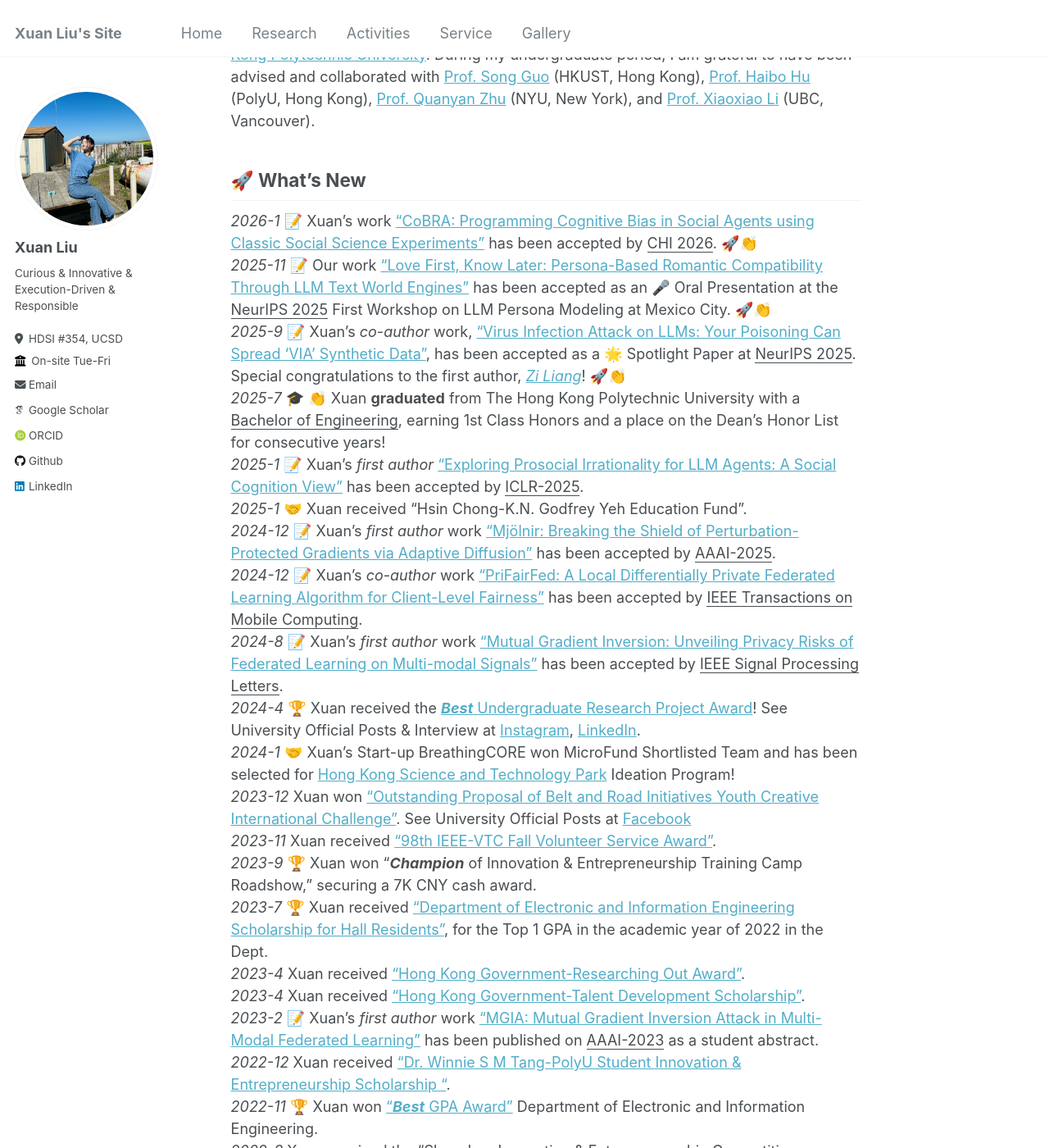
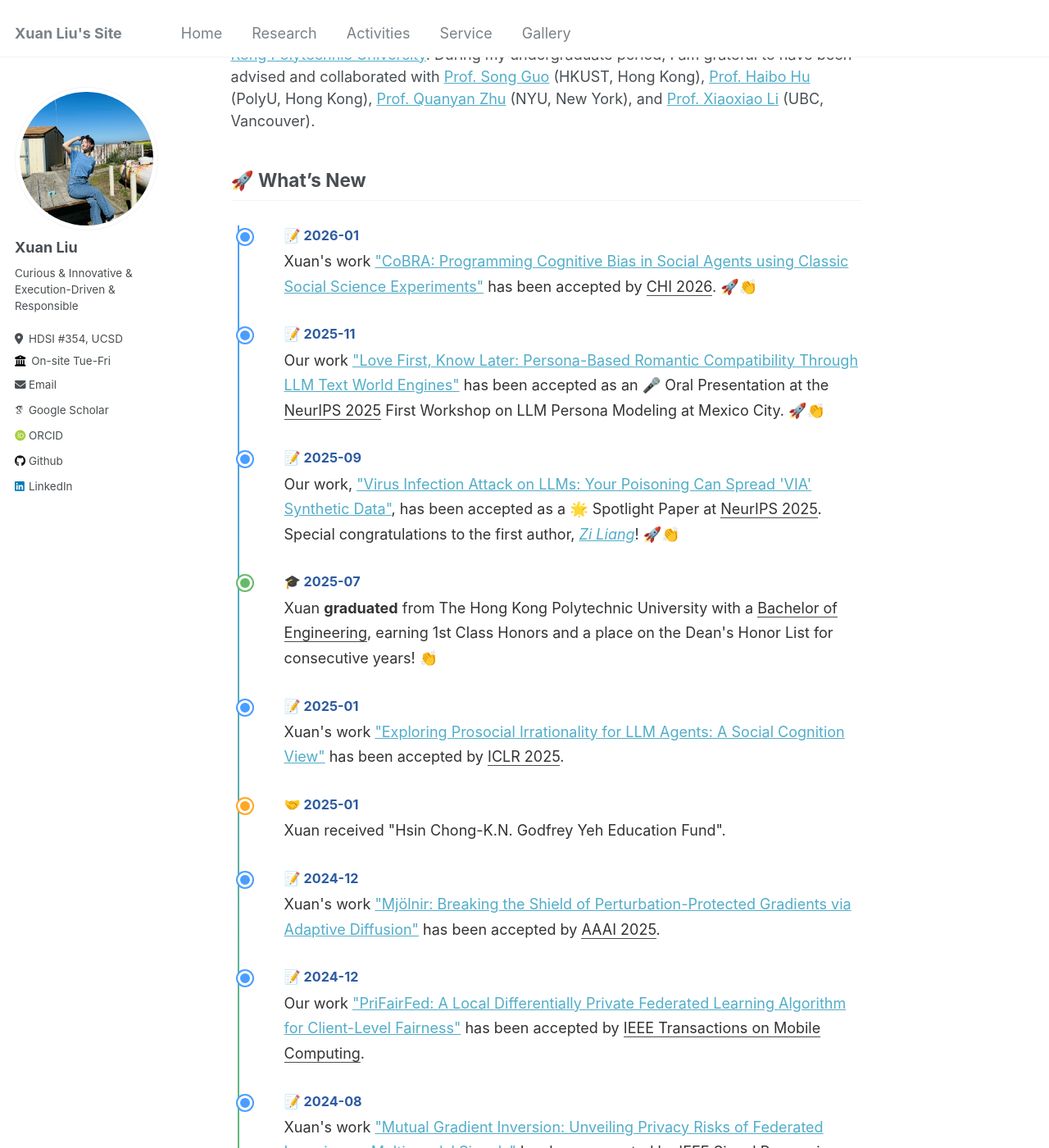
Before and after one commit to XuanL17/XuanL17.github.io, a Jekyll site: the page built from _pages/about.md, in a window 1280 px wide and 1400 px high, scrolled down 200 px. Shown: the whole window at 82% size. Built offline with Jekyll 4.4.1, drawn with Linux system fonts in a browser that asks for light colours; some web fonts are replaced; some of the changed text lies outside the part shown.

Commit message:
refine about

```diff
--- a/_pages/about.md
+++ b/_pages/about.md
@@ -11,28 +11,242 @@ Hey! 😊 I'm Xuan Liu, a first-year Ph.D. student at [UC San Diego](https://ucs
 
 Previously I completed my Bachelor's in Electronic & Information Engineering at [Hong Kong Polytechnic University](https://www.polyu.edu.hk/eee/). During my undergraduate period, I am grateful to have been advised and collaborated with [Prof. Song Guo](https://cse.hkust.edu.hk/~songguo/) (HKUST, Hong Kong), [Prof. Haibo Hu](https://haibohu.org/) (PolyU, Hong Kong), [Prof. Quanyan Zhu](https://engineering.nyu.edu/faculty/quanyan-zhu) (NYU, New York), and [Prof. Xiaoxiao Li](https://ece.ubc.ca/xiaoxiao-li/) (UBC, Vancouver).
 
+<style>
+.timeline {
+  position: relative;
+  padding-left: 40px;
+  margin-top: 30px;
+}
+
+.timeline::before {
+  content: '';
+  position: absolute;
+  left: 8px;
+  top: 0;
+  bottom: 0;
+  width: 2px;
+  background: linear-gradient(to bottom, #4a9eff, #66bb6a, #ffa726);
+}
+
+.timeline-item {
+  position: relative;
+  padding-bottom: 30px;
+  padding-left: 25px;
+}
+
+.timeline-item::before {
+  content: '';
+  position: absolute;
+  left: -32px;
+  top: 5px;
+  width: 18px;
+  height: 18px;
+  border-radius: 50%;
+  border: 3px solid #fff;
+  box-shadow: 0 0 0 2px #ccc;
+  z-index: 1;
+}
+
+.timeline-item.publication::before {
+  background-color: #4a9eff;
+  box-shadow: 0 0 0 2px #4a9eff;
+}
+
+.timeline-item.award::before {
+  background-color: #ffa726;
+  box-shadow: 0 0 0 2px #ffa726;
+}
+
+.timeline-item.milestone::before {
+  background-color: #66bb6a;
+  box-shadow: 0 0 0 2px #66bb6a;
+}
+
+.timeline-item.project::before {
+  background-color: #ab47bc;
+  box-shadow: 0 0 0 2px #ab47bc;
+}
+
+.timeline-date {
+  font-weight: bold;
+  color: #2c5aa0;
+  font-size: 0.9em;
+  margin-bottom: 5px;
+}
+
+.timeline-content {
+  line-height: 1.7;
+  color: #333;
+}
+
+.timeline-item:hover .timeline-content {
+  color: #000;
+}
+
+@media (max-width: 768px) {
+  .timeline {
+    padding-left: 30px;
+  }
+
+  .timeline-item {
+    padding-left: 20px;
+  }
+
+  .timeline-item::before {
+    left: -27px;
+    width: 14px;
+    height: 14px;
+  }
+}
+</style>
+
 ## 🚀 What's New
-_2026-1_  📝 Xuan's work ["CoBRA: Programming Cognitive Bias in Social Agents using Classic Social
-Science Experiments"](https://arxiv.org/abs/2509.13588) has been accepted by <u>CHI 2026</u>. 🚀👏<br>
-_2025-11_ 📝 Our work ["Love First, Know Later: Persona-Based Romantic Compatibility Through LLM Text World Engines"](https://breathingcore.com/f/like-first-know-later-ai-based-romantic-compatibility) has been accepted as an 🎤 Oral Presentation at the <u>NeurIPS 2025</u> First Workshop on LLM Persona Modeling at Mexico City. 🚀👏 <br>
-_2025-9_ 📝 Xuan's _co-author_ work, ["Virus Infection Attack on LLMs: Your Poisoning Can Spread 'VIA' Synthetic Data"](https://www.arxiv.org/abs/2509.23041), has been accepted as a 🌟 Spotlight Paper at <u>NeurIPS 2025</u>. Special congratulations to the first author, _[Zi Liang](https://liangzid.github.io/research.html)_! 🚀👏 <br>
-_2025-7_ 🎓 👏 Xuan **graduated** from The Hong Kong Polytechnic University with a <u>Bachelor of Engineering</u>, earning 1st Class Honors and a place on the Dean's Honor List for consecutive years!  <br>
-_2025-1_ 📝 Xuan's _first author_ [“Exploring Prosocial Irrationality for LLM Agents: A Social Cognition View”](https://arxiv.org/abs/2405.14744) has been accepted by <u>ICLR-2025</u>.<br>
-_2025-1_ 🤝 Xuan received “Hsin Chong-K.N. Godfrey Yeh Education Fund”.<br>
-_2024-12_ 📝 Xuan's _first author_ work ["Mjölnir: Breaking the Shield of Perturbation-Protected Gradients via Adaptive Diffusion"](https://arxiv.org/abs/2407.05285) has been accepted by <u>AAAI-2025</u>.<br>
-_2024-12_ 📝 Xuan's _co-author_ work ["PriFairFed: A Local Differentially Private Federated Learning Algorithm for Client-Level Fairness"](https://www.computer.org/csdl/journal/tm/5555/01/10798583/22EagQA5RYc) has been accepted by <u>IEEE Transactions on Mobile Computing</u>.<br>
-_2024-8_ 📝 Xuan's _first author_ work ["Mutual Gradient Inversion: Unveiling Privacy Risks of Federated Learning on Multi-modal Signals"](https://ieeexplore.ieee.org/document/10663250) has been accepted by <u>IEEE Signal Processing Letters</u>.<br>
-_2024-4_ 🏆 Xuan received the [**_Best_** Undergraduate Research Project Award](https://www.polyu.edu.hk/eee/news-and-events/news/2024/2024-02-21-best-uris-research-project-award-2023/)! See University Official Posts & Interview at [Instagram](https://www.instagram.com/p/C6VELkGy9f6/?utm_source=ig_web_copy_link&igsh=MzRlODBiNWFlZA==), [LinkedIn](https://www.linkedin.com/feed/update/urn:li:activity:7190543155698491392).<br>
-_2024-1_  🤝 Xuan's Start-up BreathingCORE won MicroFund Shortlisted Team and has been selected for [Hong Kong Science and Technology Park](https://www.hkstp.org/) Ideation Program!<br>
-_2023-12_ Xuan won ["Outstanding Proposal of Belt and Road Initiatives Youth Creative International Challenge"](https://1drv.ms/i/c/a0549cc609574664/EWG-yWl0Yl9DrcrM72DdjYoBQc3u0PqYE8SMdbN3p2CmSQ?e=2FwRXi). See University Official Posts at [Facebook](https://www.facebook.com/polyueee/photos/-congratulations-to-our-students-on-winning-the-second-prize-in-the-belt-and-roa/724634839855179/?_rdr) <br>
-_2023-11_ Xuan received ["98th IEEE-VTC Fall Volunteer Service Award"](https://1drv.ms/i/c/a0549cc609574664/EVnp5rIILZdEq2FYc4mItC8BR3sXbCVY8ErnrX9zki5f2g?e=5tAHap).<br>
-_2023-9_ 🏆 Xuan won "**_Champion_** of Innovation & Entrepreneurship Training Camp Roadshow," securing a 7K CNY cash award. <br>
-_2023-7_ 🏆 Xuan received ["Department of Electronic and Information Engineering Scholarship
-for Hall Residents"](https://1drv.ms/b/c/a0549cc609574664/EeORiU9-Ap9HvTyuokGikTMBOy7BWkoeaw_f9EEawMuqzA?e=167nN6), for the Top 1 GPA in the academic year of 2022 in the Dept.<br>
-_2023-4_  Xuan received ["Hong Kong Government-Researching Out Award"](https://1drv.ms/i/c/a0549cc609574664/EcEEAEuB8PJLlg-9lhkCXsoBude0yTiX8v8DAt-aw9p_fQ?e=IcHHrR).<br>
-_2023-4_  Xuan received ["Hong Kong Government-Talent Development Scholarship"](https://1drv.ms/i/c/a0549cc609574664/ETUjQ9l09B9GhEKxk_-s-hUB1P8Eqtxymq--NzKaHgT3UQ?e=cH3fD2).<br>
-_2023-2_ 📝 Xuan's _first author_ work ["MGIA: Mutual Gradient Inversion Attack in Multi-Modal Federated Learning"](https://ojs.aaai.org/index.php/AAAI/article/view/26995) has been published on <u>AAAI-2023</u> as a student abstract.<br>
-_2022-12_ Xuan received ["Dr. Winnie S M Tang-PolyU Student
-Innovation & Entrepreneurship Scholarship "](https://1drv.ms/b/c/a0549cc609574664/EUIPbNI03plAgmhEcSAmQdMBtBPmPdIHaPnAlVNP6RRKXw?e=44Qm1b).<br>
-_2022-11_ 🏆 Xuan won ["**_Best_** GPA Award"](https://1drv.ms/i/c/a0549cc609574664/ERlvMWKvFxJDkuqiiNY9iuoBhDkl9aQUnZrV5mhXQRhiiw?e=4KPMl3) Department of Electronic and Information Engineering.<br>
-_2022-8_  Xuan received the "Shenzhen Innovation & Entrepreneurship Competition **_Outstanding_** Award," securing a 7K CNY cash award.<br>
+
+<div class="timeline">
+  <div class="timeline-item publication">
+    <div class="timeline-date">📝 2026-01</div>
+    <div class="timeline-content">
+      Xuan's work <a href="https://arxiv.org/abs/2509.13588">"CoBRA: Programming Cognitive Bias in Social Agents using Classic Social Science Experiments"</a> has been accepted by <u>CHI 2026</u>. 🚀👏
+    </div>
+  </div>
+
+  <div class="timeline-item publication">
+    <div class="timeline-date">📝 2025-11</div>
+    <div class="timeline-content">
+      Our work <a href="https://breathingcore.com/f/like-first-know-later-ai-based-romantic-compatibility">"Love First, Know Later: Persona-Based Romantic Compatibility Through LLM Text World Engines"</a> has been accepted as an 🎤 Oral Presentation at the <u>NeurIPS 2025</u> First Workshop on LLM Persona Modeling at Mexico City. 🚀👏
+    </div>
+  </div>
+
+  <div class="timeline-item publication">
+    <div class="timeline-date">📝 2025-09</div>
+    <div class="timeline-content">
+      Our work, <a href="https://www.arxiv.org/abs/2509.23041">"Virus Infection Attack on LLMs: Your Poisoning Can Spread 'VIA' Synthetic Data"</a>, has been accepted as a 🌟 Spotlight Paper at <u>NeurIPS 2025</u>. Special congratulations to the first author, <em><a href="https://liangzid.github.io/research.html">Zi Liang</a></em>! 🚀👏
+    </div>
+  </div>
+
+  <div class="timeline-item milestone">
+    <div class="timeline-date">🎓 2025-07</div>
+    <div class="timeline-content">
+      Xuan <strong>graduated</strong> from The Hong Kong Polytechnic University with a <u>Bachelor of Engineering</u>, earning 1st Class Honors and a place on the Dean's Honor List for consecutive years! 👏
+    </div>
+  </div>
+
+  <div class="timeline-item publication">
+    <div class="timeline-date">📝 2025-01</div>
+    <div class="timeline-content">
+      Xuan's work <a href="https://arxiv.org/abs/2405.14744">"Exploring Prosocial Irrationality for LLM Agents: A Social Cognition View"</a> has been accepted by <u>ICLR 2025</u>.
+    </div>
+  </div>
+
+  <div class="timeline-item award">
+    <div class="timeline-date">🤝 2025-01</div>
+    <div class="timeline-content">
+      Xuan received "Hsin Chong-K.N. Godfrey Yeh Education Fund".
+    </div>
+  </div>
+
+  <div class="timeline-item publication">
+    <div class="timeline-date">📝 2024-12</div>
+    <div class="timeline-content">
+      Xuan's work <a href="https://arxiv.org/abs/2407.05285">"Mjölnir: Breaking the Shield of Perturbation-Protected Gradients via Adaptive Diffusion"</a> has been accepted by <u>AAAI 2025</u>.
+    </div>
+  </div>
+
+  <div class="timeline-item publication">
+    <div class="timeline-date">📝 2024-12</div>
+    <div class="timeline-content">
+      Our work <a href="https://www.computer.org/csdl/journal/tm/5555/01/10798583/22EagQA5RYc">"PriFairFed: A Local Differentially Private Federated Learning Algorithm for Client-Level Fairness"</a> has been accepted by <u>IEEE Transactions on Mobile Computing</u>.
+    </div>
+  </div>
+
+  <div class="timeline-item publication">
+    <div class="timeline-date">📝 2024-08</div>
+    <div class="timeline-content">
+      Xuan's work <a href="https://ieeexplore.ieee.org/document/10663250">"Mutual Gradient Inversion: Unveiling Privacy Risks of Federated Learning on Multi-modal Signals"</a> has been accepted by <u>IEEE Signal Processing Letters</u>.
+    </div>
+  </div>
+
+  <div class="timeline-item award">
+    <div class="timeline-date">🏆 2024-04</div>
+    <div class="timeline-content">
+      Xuan received the <a href="https://www.polyu.edu.hk/eee/news-and-events/news/2024/2024-02-21-best-uris-research-project-award-2023/"><strong>Best</strong> Undergraduate Research Project Award</a>! See University Official Posts & Interview at <a href="https://www.instagram.com/p/C6VELkGy9f6/?utm_source=ig_web_copy_link&igsh=MzRlODBiNWFlZA==">Instagram</a>, <a href="https://www.linkedin.com/feed/update/urn:li:activity:7190543155698491392">LinkedIn</a>.
+    </div>
+  </div>
+
+  <div class="timeline-item project">
+    <div class="timeline-date">🤝 2024-01</div>
+    <div class="timeline-content">
+      Xuan's Start-up BreathingCORE won MicroFund Shortlisted Team and has been selected for <a href="https://www.hkstp.org/">Hong Kong Science and Technology Park</a> Ideation Program!
+    </div>
+  </div>
+
+  <div class="timeline-item award">
+    <div class="timeline-date">🏆 2023-12</div>
+    <div class="timeline-content">
+      Xuan won <a href="https://1drv.ms/i/c/a0549cc609574664/EWG-yWl0Yl9DrcrM72DdjYoBQc3u0PqYE8SMdbN3p2CmSQ?e=2FwRXi">"Outstanding Proposal of Belt and Road Initiatives Youth Creative International Challenge"</a>. See University Official Posts at <a href="https://www.facebook.com/polyueee/photos/-congratulations-to-our-students-on-winning-the-second-prize-in-the-belt-and-roa/724634839855179/?_rdr">Facebook</a>.
+    </div>
+  </div>
+
+  <div class="timeline-item award">
+    <div class="timeline-date">🤝 2023-11</div>
+    <div class="timeline-content">
+      Xuan received <a href="https://1drv.ms/i/c/a0549cc609574664/EVnp5rIILZdEq2FYc4mItC8BR3sXbCVY8ErnrX9zki5f2g?e=5tAHap">"98th IEEE-VTC Fall Volunteer Service Award"</a>.
+    </div>
+  </div>
+
+  <div class="timeline-item award">
+    <div class="timeline-date">🏆 2023-09</div>
+    <div class="timeline-content">
+      Xuan won <strong>Champion</strong> of Innovation & Entrepreneurship Training Camp Roadshow, securing a 7K CNY cash award.
+    </div>
+  </div>
+
+  <div class="timeline-item award">
+    <div class="timeline-date">🏆 2023-07</div>
+    <div class="timeline-content">
+      Xuan received <a href="https://1drv.ms/b/c/a0549cc609574664/EeORiU9-Ap9HvTyuokGikTMBOy7BWkoeaw_f9EEawMuqzA?e=167nN6">"Department of Electronic and Information Engineering Scholarship for Hall Residents"</a>, for the Top 1 GPA in the academic year of 2022 in the Dept.
+    </div>
+  </div>
+
+  <div class="timeline-item award">
+    <div class="timeline-date">🤝 2023-04</div>
+    <div class="timeline-content">
+      Xuan received <a href="https://1drv.ms/i/c/a0549cc609574664/EcEEAEuB8PJLlg-9lhkCXsoBude0yTiX8v8DAt-aw9p_fQ?e=IcHHrR">"Hong Kong Government-Researching Out Award"</a>.
+    </div>
+  </div>
+
+  <div class="timeline-item award">
+    <div class="timeline-date">🤝 2023-04</div>
+    <div class="timeline-content">
+      Xuan received <a href="https://1drv.ms/i/c/a0549cc609574664/ETUjQ9l09B9GhEKxk_-s-hUB1P8Eqtxymq--NzKaHgT3UQ?e=cH3fD2">"Hong Kong Government-Talent Development Scholarship"</a>.
+    </div>
+  </div>
+
+  <div class="timeline-item publication">
+    <div class="timeline-date">📝 2023-02</div>
+    <div class="timeline-content">
+      Xuan's work <a href="https://ojs.aaai.org/index.php/AAAI/article/view/26995">"MGIA: Mutual Gradient Inversion Attack in Multi-Modal Federated Learning"</a> has been published on <u>AAAI 2023</u> as a student abstract.
+    </div>
+  </div>
+
+  <div class="timeline-item award">
+    <div class="timeline-date">🤝 2022-12</div>
+    <div class="timeline-content">
+      Xuan received <a href="https://1drv.ms/b/c/a0549cc609574664/EUIPbNI03plAgmhEcSAmQdMBtBPmPdIHaPnAlVNP6RRKXw?e=44Qm1b">"Dr. Winnie S M Tang-PolyU Student Innovation & Entrepreneurship Scholarship"</a>.
+    </div>
+  </div>
+
+  <div class="timeline-item award">
+    <div class="timeline-date">🏆 2022-11</div>
+    <div class="timeline-content">
+      Xuan won <a href="https://1drv.ms/i/c/a0549cc609574664/ERlvMWKvFxJDkuqiiNY9iuoBhDkl9aQUnZrV5mhXQRhiiw?e=4KPMl3"><strong>Best</strong> GPA Award</a> Department of Electronic and Information Engineering.
+    </div>
+  </div>
+
+  <div class="timeline-item award">
+    <div class="timeline-date">🏆 2022-08</div>
+    <div class="timeline-content">
+      Xuan received the "Shenzhen Innovation & Entrepreneurship Competition <strong>Outstanding</strong> Award," securing a 7K CNY cash award.
+    </div>
+  </div>
+</div>
```
